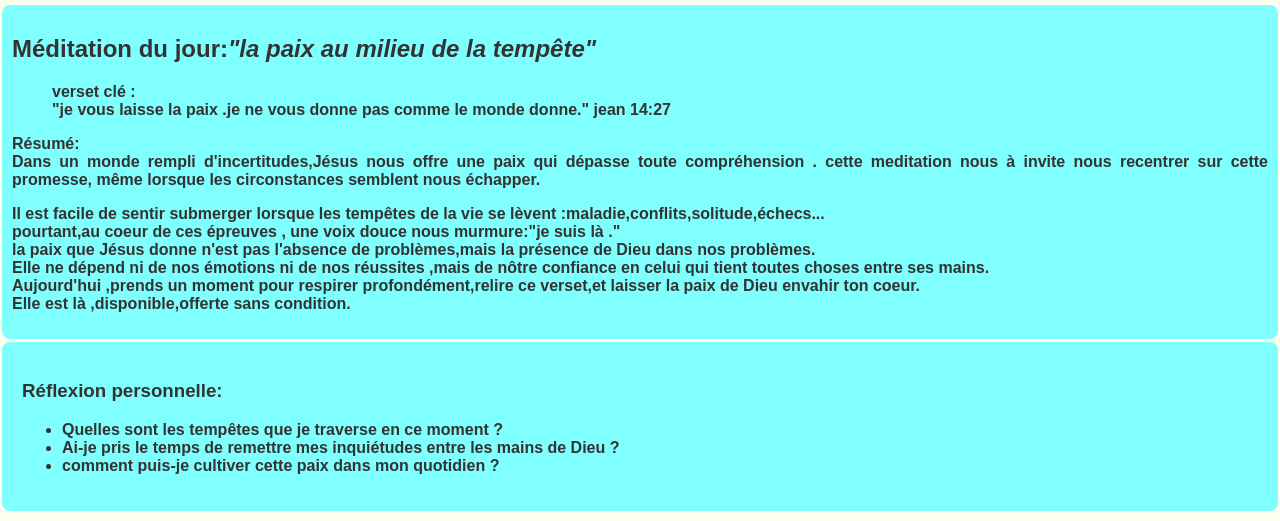
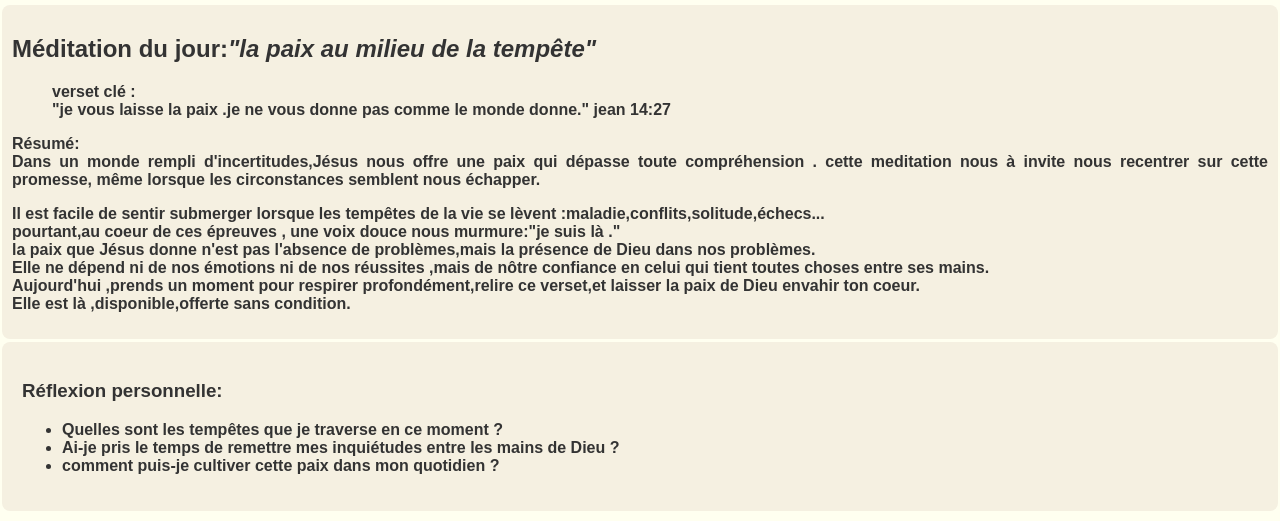
Before and after one commit to Quag06/Kingdom.of.Heaven.Church, a plain HTML site: page Mess&Ress.html in a window 1280 px wide. Shown: the part 812-1333 px from the top of the page. Drawn offline with Linux system fonts and the light colour scheme.

Commit message:
Update Mess&Ress.html

```diff
--- a/Mess&Ress.html
+++ b/Mess&Ress.html
@@ -48,7 +48,7 @@
 			 gap:3px;
 			 }
 			 .un{
-			background-color:rgb(128,255,255);
+			background-color:#F5F0E1;
 			flex:2;
 			padding:12px;
 			font-weight:bold;
@@ -58,7 +58,7 @@
 			.Meditation{
 			font-weight:bold;
 		    border-radius:8px;
-			background-color:rgb(128,255,255);
+			background-color:#F5F0E1;
 			padding:10px;
 		    text-align:justify;
 			margin-bottom:3px;
@@ -66,7 +66,7 @@
 			.reflection{
 			font-weight:bold;
 		    border-radius:8px;
-			background-color:rgb(128,255,255);
+			background-color:#F5F0E1;
 			padding:20px;
 		    text-align:justify;
 			margin-bottom:3px;
```
